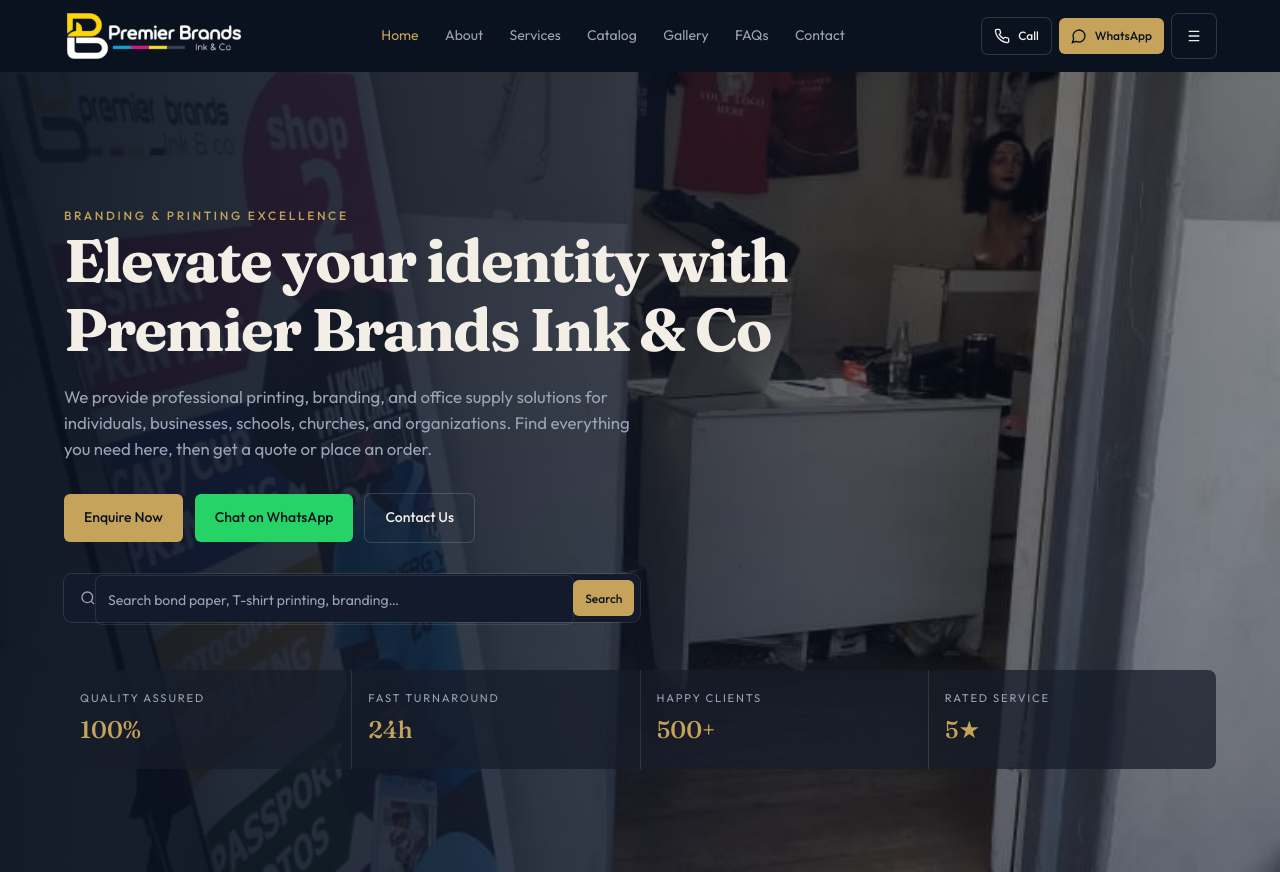
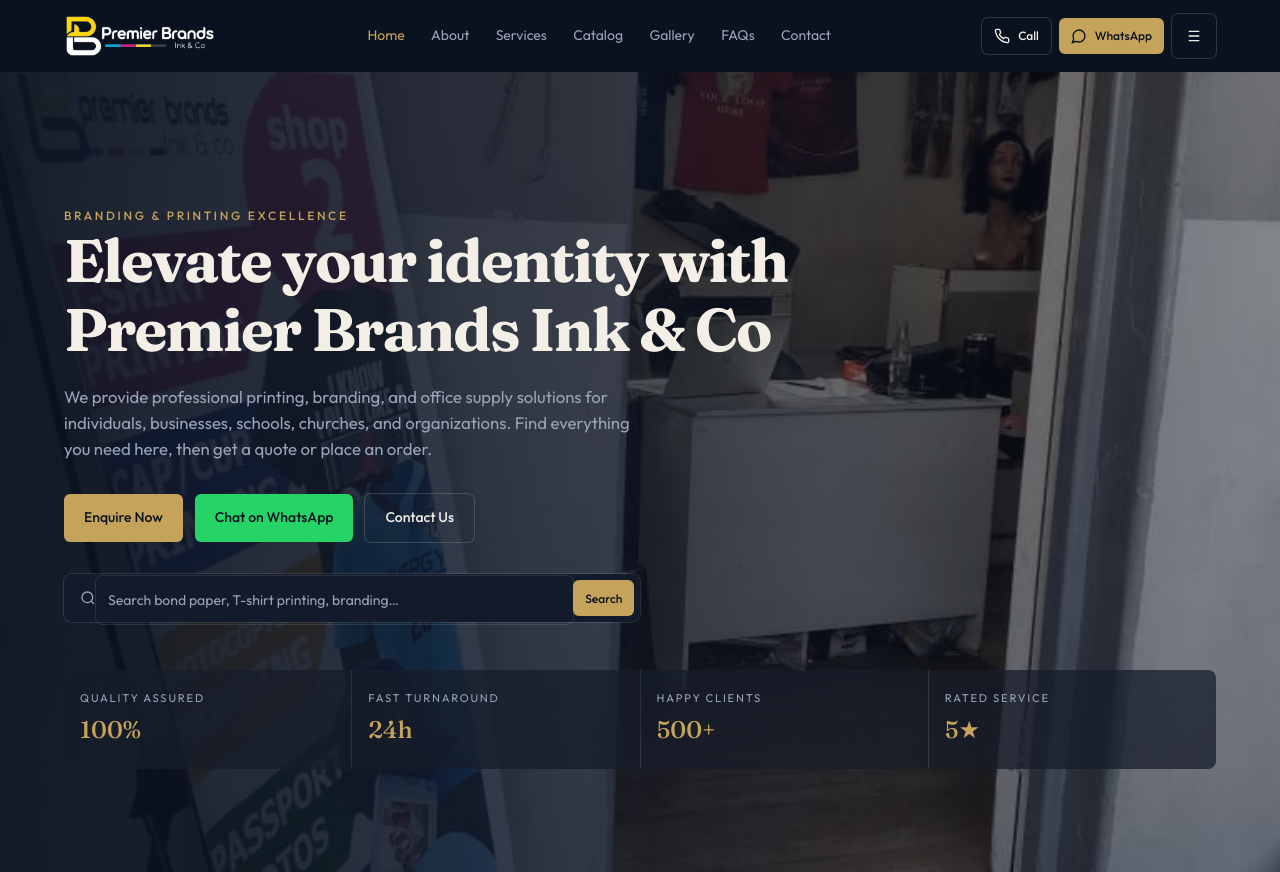
Before and after one commit to nmafohla/premier-brands, a website built with Vite: page index.html in a window 1280 px wide. Shown: the top 872 px of the page. Built offline with nearby package versions, Linux system fonts and the light colour scheme.

Commit message:
fix: constrain header logo dimensions and prevent Safari flex auto-expansion

```diff
--- a/src/partials/footer.html
+++ b/src/partials/footer.html
@@ -1,7 +1,7 @@
 <footer class="site-footer">
   <div class="wrap footer-grid">
     <div>
-      <img src="/assets/logo.png" alt="Premier Brands Ink & Co" style="height: 3rem; width: auto" />
+      <img src="assets/logo-v2.png" alt="Premier Brands Ink & Co" width="180" height="44" style="height:44px !important;max-height:44px !important;width:auto !important;max-width:180px !important;object-fit:contain !important;display:block !important;" />
       <p class="muted" style="margin-top: 1rem; font-size: 0.875rem">
         Premium printing and quality corporate branding solutions based at Shop 2, 10th Avenue &
         Herbert Chitepo Street (opposite TM Hyper), Bulawayo, Zimbabwe.
--- a/src/partials/header.html
+++ b/src/partials/header.html
@@ -1,7 +1,7 @@
 <header class="site-header">
   <div class="wrap header-inner">
-    <a href="#home" class="logo" aria-label="Premier Brands Ink & Co home">
-      <img src="/assets/logo.png" alt="Premier Brands Ink & Co" />
+    <a href="#home" class="logo" aria-label="Premier Brands Ink & Co home" style="display:inline-flex;align-items:center;height:44px;max-height:44px;flex-shrink:0;">
+      <img src="assets/logo-v2.png" alt="Premier Brands Ink & Co" width="180" height="44" style="height:44px !important;max-height:44px !important;width:auto !important;max-width:180px !important;object-fit:contain !important;display:block !important;" />
     </a>
     <nav class="nav" aria-label="Primary">
       <a href="#home" class="is-on">Home</a>
@@ -63,7 +63,7 @@
         <path d="M18 6 6 18M6 6l12 12" />
       </svg>
     </button>
-    <a href="#home" class="logo"><img src="/assets/logo.png" alt="Premier Brands Ink & Co" /></a>
+    <a href="#home" class="logo" style="display:inline-flex;align-items:center;height:38px;max-height:38px;flex-shrink:0;"><img src="assets/logo-v2.png" alt="Premier Brands Ink & Co" width="150" height="38" style="height:38px !important;max-height:38px !important;width:auto !important;max-width:150px !important;object-fit:contain !important;display:block !important;" /></a>
     <nav class="drawer-nav">
       <a href="#home">Home</a>
       <a href="#about">About</a>
--- a/src/styles/layout.css
+++ b/src/styles/layout.css
@@ -23,17 +23,26 @@
 .logo {
   display: inline-flex;
   align-items: center;
+  height: 44px;
+  max-height: 44px;
+  max-width: 200px;
+  flex-shrink: 0;
 }
 
 .logo img {
-  height: 2.85rem;
+  height: 44px;
+  max-height: 44px;
   width: auto;
+  max-width: 180px;
   object-fit: contain;
+  display: block;
 }
 
 @media (min-width: 640px) {
   .logo img {
-    height: 3.25rem;
+    height: 48px;
+    max-height: 48px;
+    max-width: 200px;
   }
 }
 
```
Also changed, not shown: public/assets/logo-v2.png (added).
